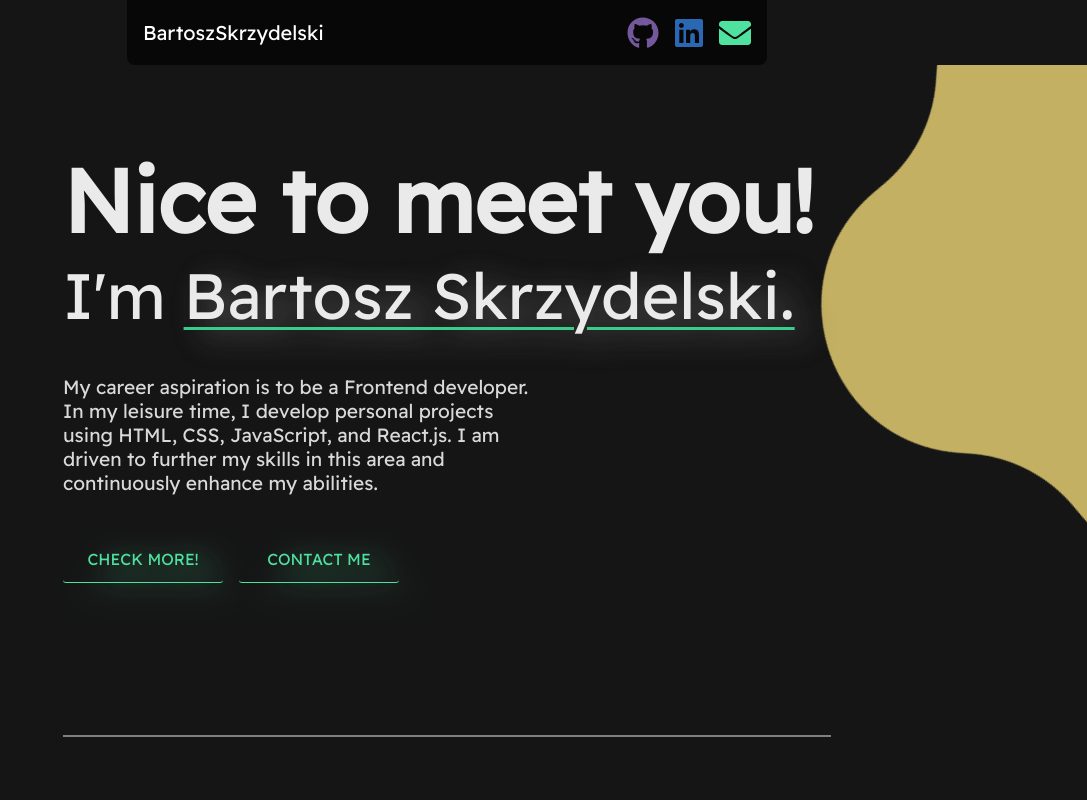
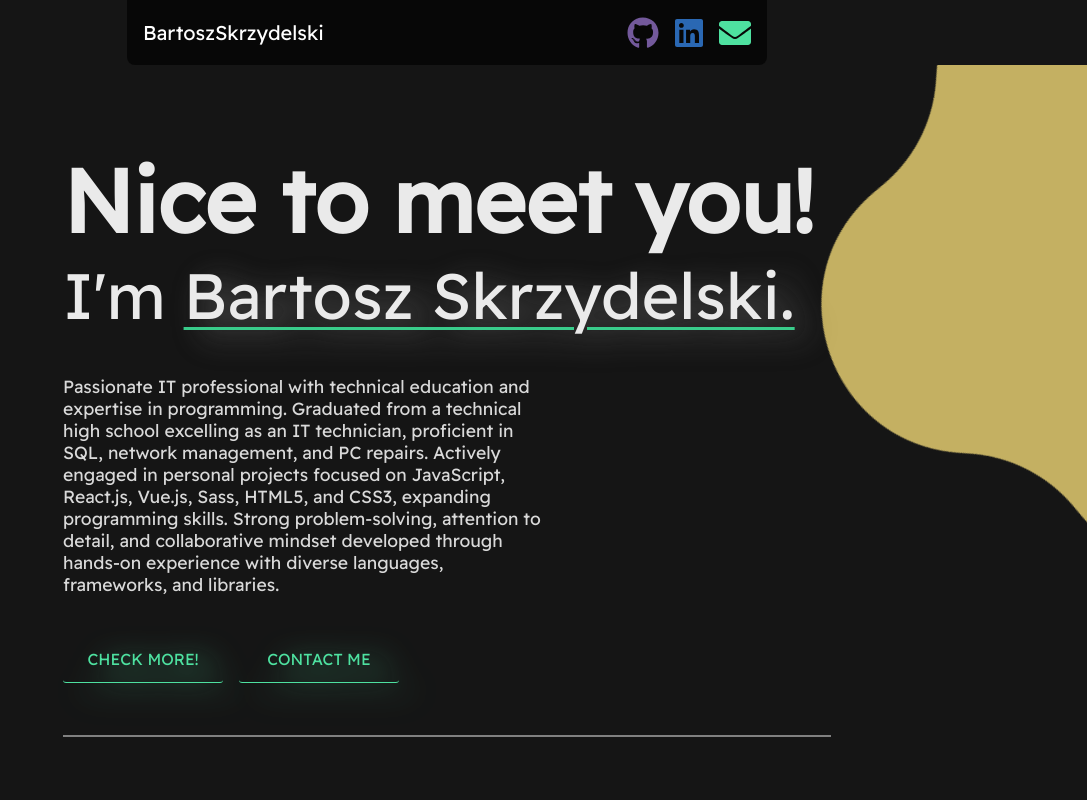
Before and after one commit to BrtSkr/Portfolio, a Vue app: page / in a window 1280 px wide. Shown: the top 800 px of the page, without its empty margins (193-1280 px from the left). Built offline with nearby package versions, Linux system fonts and the light colour scheme.

Commit message:
Updated header

```diff
--- a/src/components/Header/Header.scss
+++ b/src/components/Header/Header.scss
@@ -53,7 +53,7 @@ header {
 
         .description {
             max-width: 30rem;
-            font-size: clamp(1rem, 1.5vw, 1.2rem);
+            font-size: clamp(.8rem, 1.5vw, 1.1rem);
             color: $color-muted;
             margin: 2.5rem 0 2.5rem 0;
         }
--- a/src/components/Header/Header.vue
+++ b/src/components/Header/Header.vue
@@ -11,7 +11,7 @@ export default defineComponent({
         <div class="container">
             <h1>Nice to meet you!</h1>
             <p class="name">I'm <span>Bartosz Skrzydelski.</span></p>
-            <p class="description">My career aspiration is to be a Frontend developer. In my leisure time, I develop personal projects using HTML, CSS, JavaScript, and React.js. I am driven to further my skills in this area and continuously enhance my abilities.</p>
+            <p class="description">Passionate IT professional with technical education and expertise in programming. Graduated from a technical high school excelling as an IT technician, proficient in SQL, network management, and PC repairs. Actively engaged in personal projects focused on JavaScript, React.js, Vue.js, Sass, HTML5, and CSS3, expanding programming skills. Strong problem-solving, attention to detail, and collaborative mindset developed through hands-on experience with diverse languages, frameworks, and libraries.</p>
             <div class="button-container">
                 <a href="#experience">Check more!
                     <span></span><span></span><span></span><span></span>
```
Also changed, not shown: 1 other file (tests, documents, lock files or other folders).
